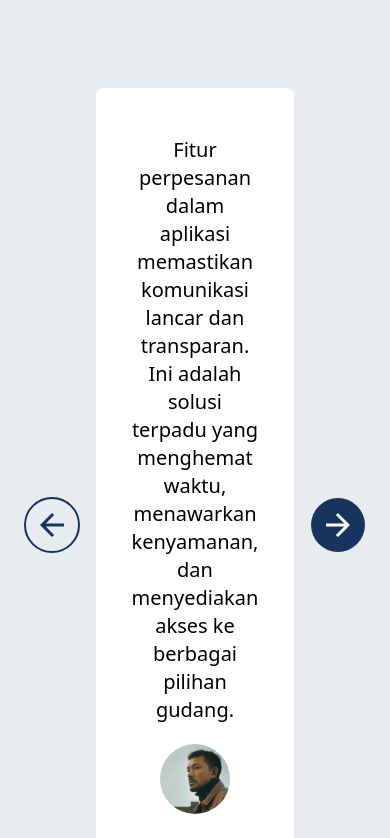
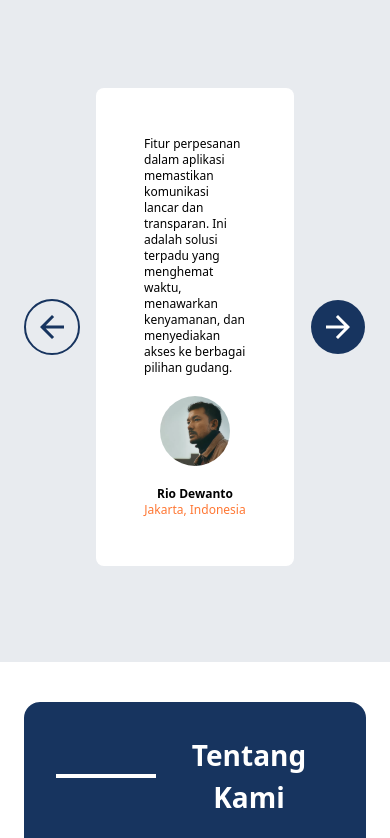
Before and after one commit to Capstone-Tim-12/warehouse-managament-system-fe, a React (Vite) app: page / in a window 390 px wide. Shown: the part 2600-3438 px from the top of the page. Built offline with nearby package versions, Linux system fonts and the light colour scheme.

Commit message:
update: font size testimonial in mobile size

```diff
--- a/src/components/landing-page/Testimonials.jsx
+++ b/src/components/landing-page/Testimonials.jsx
@@ -36,11 +36,11 @@ const Testimonials = () => {
           <Carousel slides={testimonialList.length}>
             {testimonialList.map((testimoni, index) => (
               <div key={index} className="!flex flex-col bg-white rounded-lg m-auto items-center justify-center p-12 gap-5">
-                <p className="text-xl text-center">{testimoni.message}</p>
+                <p className="text-xs md:text-xl md:text-center">{testimoni.message}</p>
                 <img src={testimoni.avatar} alt={testimoni.name} />
                 <div className="flex flex-col items-center justify-center">
-                  <p className="text-md font-bold text-center">{testimoni.name}</p>
-                  <p className="text-lg text-crusta-500 text-center">{testimoni.location}</p>
+                  <p className="text-xs md:text-md font-bold text-center">{testimoni.name}</p>
+                  <p className="text-xs md:text-lg text-crusta-500 text-center">{testimoni.location}</p>
                 </div>
               </div>
             ))}
```
